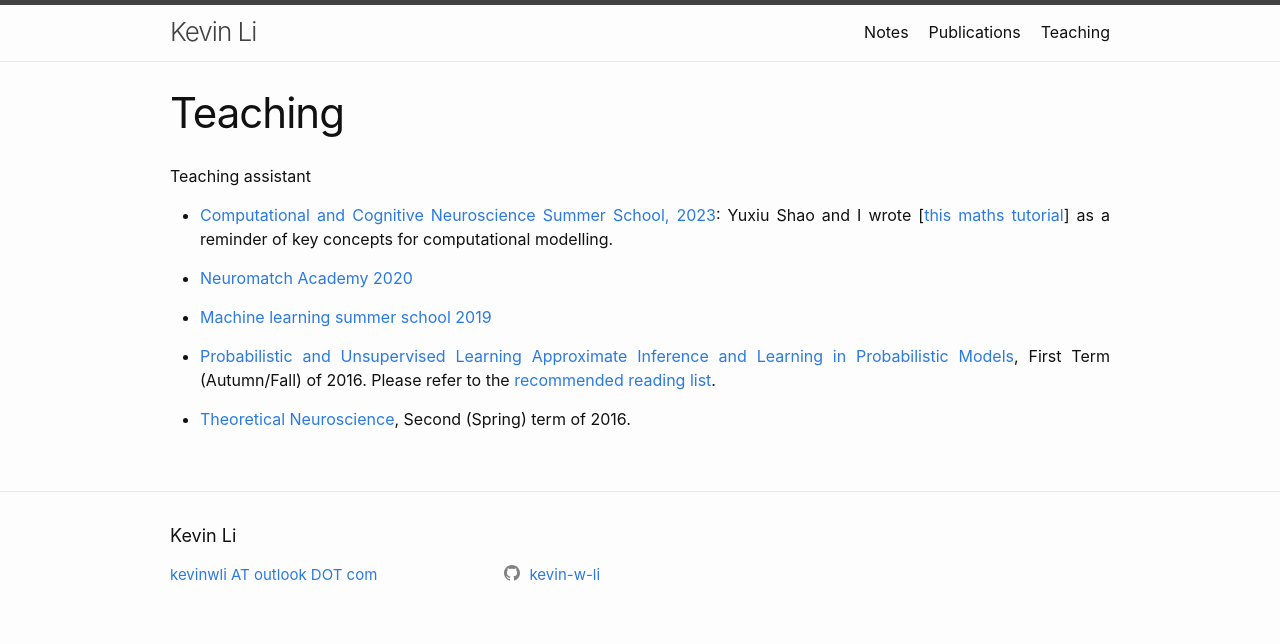
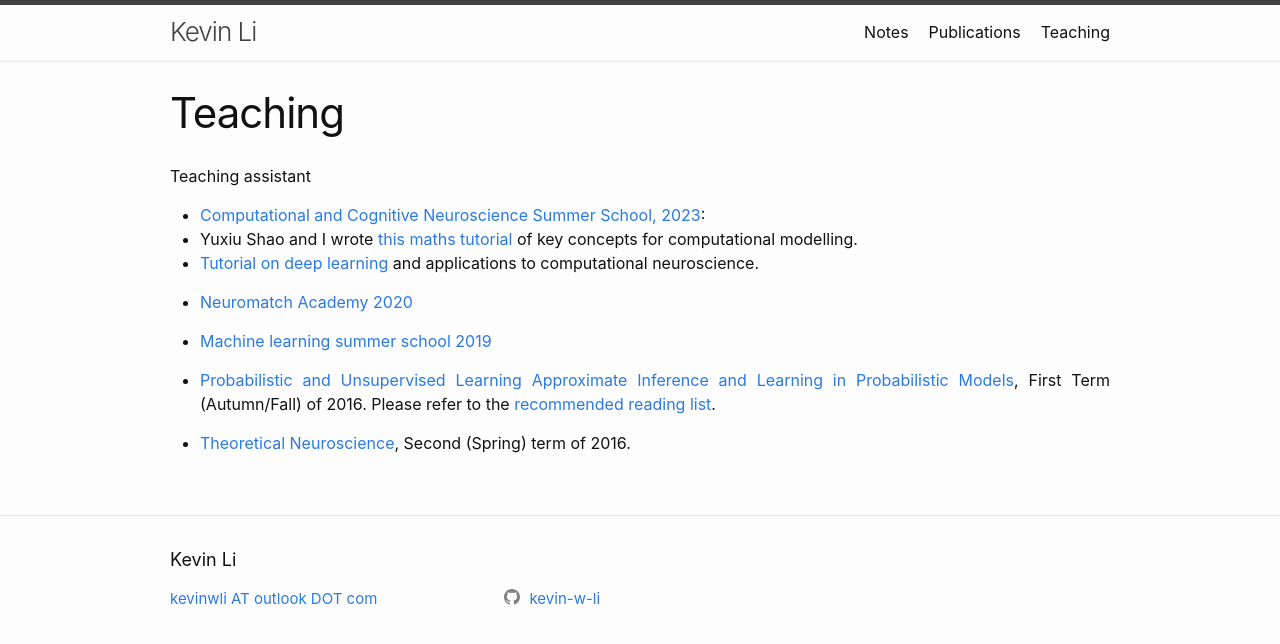
Before and after one commit to kevin-w-li/kevin-w-li.github.io, a Jekyll site: the page built from _pages/teaching.md, in a window 1280 px wide. Shown: the top 644 px of the page. Built offline with Jekyll 4.4.1, drawn with Linux system fonts in a browser that asks for light colours.

Commit message:
adding dl

```diff
--- a/_pages/teaching.md
+++ b/_pages/teaching.md
@@ -4,7 +4,9 @@
 ---
 
 Teaching assistant
-*   [Computational and Cognitive Neuroscience Summer School, 2023](https://www.ccnss.org/): Yuxiu Shao and I wrote [[this maths tutorial]({{ "/pubs/CCNSS_maths.pdf" | absolute_url }})] as a reminder of key concepts for computational modelling.
+*   [Computational and Cognitive Neuroscience Summer School, 2023](https://www.ccnss.org/):
+  * Yuxiu Shao and I wrote [this maths tutorial]({{ "/pubs/CCNSS_maths.pdf" | absolute_url }}) of key concepts for computational modelling.
+  * [Tutorial on deep learning]({{ "/pubs/CCNSS_DL.pdf" | absolute_url }}) and applications to computational neuroscience.
 
 *   [Neuromatch Academy 2020](https://neurologyacademy.org/)
 
```
Also changed, not shown: 1 other file.
